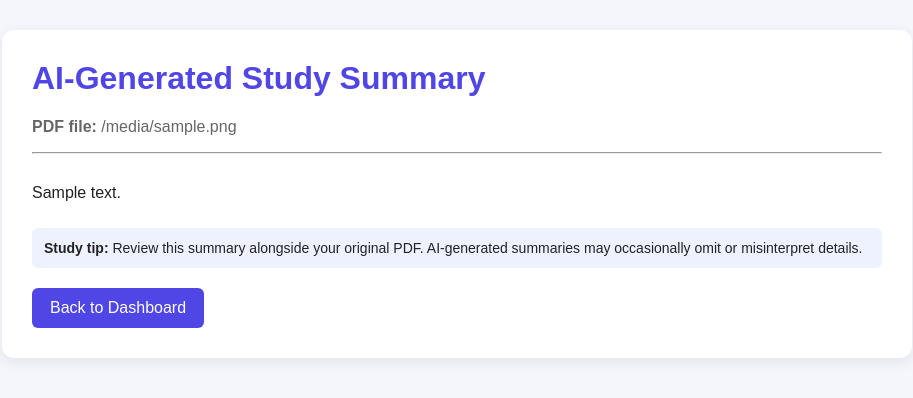
After one commit to binakckc-design/AI_Study_Assistant, a Flask app: template templates/summary.html in a window 1280 px wide. The commit adds this page. Shown: the top 398 px of the page, without its empty margins (183-1096 px from the left). Run offline with Flask 3, Linux system fonts and the light colour scheme; the template is opened without the code that fills it: most values are stand-ins (such as "Sample title", 1, 10 or a date in 2020).

Commit message:
Added AI PDF summarization

```diff
--- a/app.py
+++ b/app.py
@@ -4,6 +4,8 @@ import sqlite3
 import uuid
 
 from pypdf import PdfReader
+from dotenv import load_dotenv
+from google import genai
 
 from flask import (
     Flask,
@@ -17,6 +19,18 @@ from flask import (
 
 from werkzeug.security import generate_password_hash, check_password_hash
 from werkzeug.utils import secure_filename
+
+
+# Load environment variables from the .env file
+load_dotenv()
+
+GEMINI_API_KEY = os.getenv("GEMINI_API_KEY")
+
+# Connect to Gemini only if an API key is available
+gemini_client = None
+
+if GEMINI_API_KEY:
+    gemini_client = genai.Client(api_key=GEMINI_API_KEY)
 
 
 app = Flask(__name__)
@@ -273,7 +287,6 @@ def upload():
 # Read text from an uploaded PDF
 @app.route("/read-pdf/<int:material_id>")
 def read_pdf(material_id):
-    # Make sure the student is logged in
     if "user_id" not in session:
         return redirect(url_for("login"))
 
@@ -323,6 +336,100 @@ def read_pdf(material_id):
     )
 
 
+# Generate an AI summary of an uploaded PDF
+@app.route("/summarize-pdf/<int:material_id>")
+def summarize_pdf(material_id):
+    if "user_id" not in session:
+        return redirect(url_for("login"))
+
+    if gemini_client is None:
+        return (
+            "Gemini API key is missing. "
+            "Please check your .env file."
+        ), 500
+
+    connection = get_db_connection()
+
+    # Students can summarize only their own PDFs
+    material = connection.execute(
+        """
+        SELECT id, original_filename, stored_filename
+        FROM study_materials
+        WHERE id = ? AND user_id = ?
+        """,
+        (material_id, session["user_id"])
+    ).fetchone()
+
+    connection.close()
+
+    if material is None:
+        return "Study material not found.", 404
+
+    file_path = os.path.join(
+        app.config["UPLOAD_FOLDER"],
+        material["stored_filename"]
+    )
+
+    try:
+        reader = PdfReader(file_path)
+
+        pdf_text = "\n\n".join(
+            page.extract_text() or ""
+            for page in reader.pages
+        )
+
+        if not pdf_text.strip():
+            return (
+                "No readable text was found in this PDF. "
+                "Scanned PDFs may require OCR."
+            ), 400
+
+        # Limit text sent to the AI to control request size
+        pdf_text = pdf_text[:30000]
+
+        prompt = f"""
+        You are a helpful AI study assistant.
+
+        Summarize the following study material in simple language.
+
+        Include:
+        1. The main topic
+        2. Important points
+        3. Key definitions
+        4. Important facts students should remember
+        5. A short conclusion
+
+        Use clear headings and bullet points.
+        Do not invent information that is not in the material.
+
+        Study material:
+        {pdf_text}
+        """
+
+        response = gemini_client.models.generate_content(
+            model="gemini-3.8-flash",
+            contents=prompt
+        )
+
+        summary = response.text
+
+        if not summary:
+            return "The AI did not return a summary. Please try again.", 502
+
+    except Exception:
+        app.logger.exception("PDF summarization failed.")
+        return (
+            "Sorry, the PDF could not be summarized right now. "
+            "Please try again later."
+        ), 502
+
+    return render_template(
+        "summary.html",
+        filename=material["original_filename"],
+        summary=summary
+    )
+
+
 # Logout
 @app.route("/logout")
 def logout():
--- a/requirements.txt
+++ b/requirements.txt
@@ -1,3 +1,5 @@
 
 Flask==3.1.3
 pypdf==6.20.0
+google-genai==2.31.0
+python-dotenv==1.2.4
--- /dev/null
+++ b/templates/summary.html
@@ -0,0 +1,92 @@
+
+<!DOCTYPE html>
+<html lang="en">
+<head>
+    <meta charset="UTF-8">
+    <meta name="viewport" content="width=device-width, initial-scale=1.0">
+    <title>AI PDF Summary - AI Study Assistant</title>
+
+    <style>
+        body {
+            font-family: Arial, sans-serif;
+            background: #f4f6fb;
+            margin: 0;
+            padding: 30px 15px;
+            color: #222;
+        }
+
+        .container {
+            max-width: 850px;
+            margin: 0 auto;
+            background: white;
+            padding: 30px;
+            border-radius: 12px;
+            box-shadow: 0 4px 15px rgba(0, 0, 0, 0.08);
+        }
+
+        h1 {
+            color: #4f46e5;
+            margin-top: 0;
+        }
+
+        .filename {
+            color: #666;
+            overflow-wrap: anywhere;
+        }
+
+        .summary {
+            line-height: 1.8;
+            white-space: pre-wrap;
+            overflow-wrap: anywhere;
+            margin-top: 25px;
+        }
+
+        .note {
+            background: #eef2ff;
+            padding: 12px;
+            border-radius: 6px;
+            margin-top: 20px;
+            font-size: 14px;
+        }
+
+        .button {
+            display: inline-block;
+            margin-top: 20px;
+            margin-right: 8px;
+            padding: 11px 18px;
+            background: #4f46e5;
+            color: white;
+            text-decoration: none;
+            border-radius: 6px;
+        }
+
+        .button:hover {
+            background: #3730a3;
+        }
+    </style>
+</head>
+
+<body>
+    <div class="container">
+        <h1>AI-Generated Study Summary</h1>
+
+        <p class="filename">
+            <strong>PDF file:</strong> {{ filename }}
+        </p>
+
+        <hr>
+
+        <div class="summary">{{ summary }}</div>
+
+        <div class="note">
+            <strong>Study tip:</strong>
+            Review this summary alongside your original PDF.
+            AI-generated summaries may occasionally omit or misinterpret details.
+        </div>
+
+        <a href="{{ url_for('dashboard') }}" class="button">
+            Back to Dashboard
+        </a>
+    </div>
+</body>
+</html>
```
Also changed, not shown: templates/dashboard.html (+12 -2 lines), test_gemini.py (added, +30 -0 lines).
